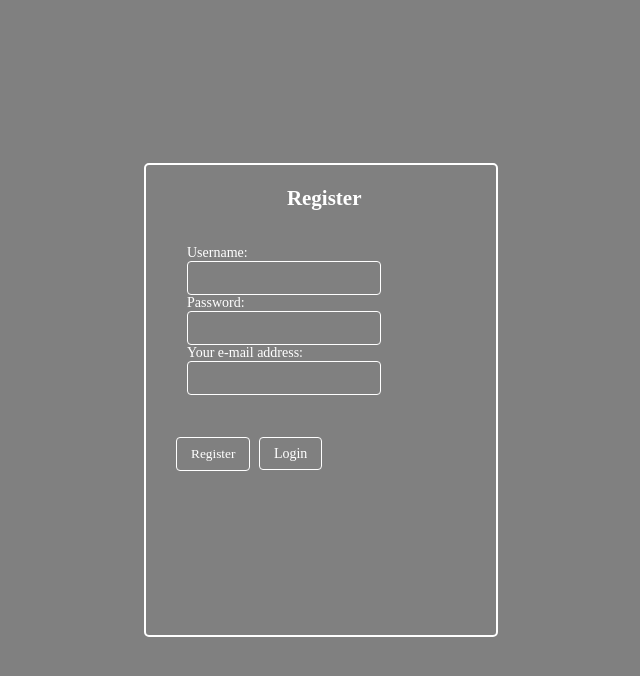
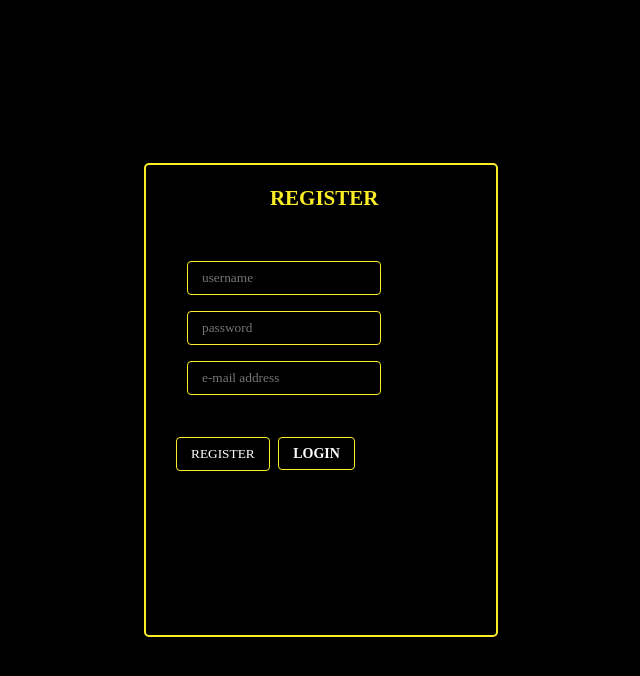
Before and after one commit to szucsaron/LMS, a Java web app: page /register.html in a window 1280 px wide. Shown: the top 676 px of the page, without its empty margins (319-959 px from the left). Run offline with Tomcat 11, a stand-in JSP engine, Linux system fonts and the light colour scheme.

Commit message:
improved? design

```diff
--- a/src/main/java/com/codecool/web/servlet/ArticleServlet.java
+++ b/src/main/java/com/codecool/web/servlet/ArticleServlet.java
@@ -20,7 +20,6 @@ public class ArticleServlet extends HttpServlet {
 
         Article newArticle = new Article(title, content);
 
-
     }
 
     @Override
--- a/src/main/webapp/index.css
+++ b/src/main/webapp/index.css
@@ -1,5 +1,6 @@
 body {
-    background-color: grey;
+    color: white;
+    background-color: black;
     height: 100%;
     overflow: hidden;
     font-family: 'Crimson Text', serif;
@@ -7,7 +8,7 @@ body {
 }
 
 .login {
-    background-color: grey;
+    background-color: black;
     text-color: #000000;
     overflow: none;
     width: 25%;
@@ -19,14 +20,14 @@ body {
     bottom: 0;
     top: 0;
     margin: auto;
-    border: 2px solid white;
+    border: 2px solid #FAED26;
     border-radius: 5px;
     font-family: 'Crimson Text', serif;
     font-size: 0.875em;
 }
 
 .users {
-    background-color: grey;
+    background-color: black;
     text-color: #000000;
     overflow: none;
     width: 25%;
@@ -48,7 +49,7 @@ h2 {
     text-align: center;
     margin-top: 2%;
     margin-left: 2%;
-    color: white;
+    color: #FAED26;
     font-family: 'Crimson Text', serif;
 }
 
@@ -56,13 +57,13 @@ a.button {
     color: white;
     text-decoration: none;
     margin-left: 5px;
-    background-color: grey;
+    background-color: black;
     padding: 8px;
     padding-right: 14px;
     padding-left: 14px;
-    border: 2px white;
+    border: 2px #FAED26;
     border-radius: 4px;
-    border-color: white;
+    border-color: #FAED26;
     border-style: solid;
     border-width: 1.5px;
     font-family: 'Crimson Text', serif;
@@ -78,16 +79,24 @@ a:visited {
     text-decoration: none;
 }
 
+a:link {
+    text-decoration: none;
+    font-weight: bold;
+}
+
+a:hover {
+    color: #FAED26;
+}
+
 .login input[type = text] {
     color: white;
     margin-left: 0px;
-    background-color: grey;
+    background-color: black;
     padding: 8px;
     padding-right: 14px;
     padding-left: 14px;
-    border: 2px white;
+    border: 2px #FAED26;
     border-radius: 4px;
-    border-color: white;
     border-style: solid;
     border-width: 1.5px;
     font-family: 'Crimson Text', serif;
@@ -96,13 +105,12 @@ a:visited {
 .login input[type = password] {
     color: white;
     margin-left: 0px;
-    background-color: grey;
+    background-color: black;
     padding: 8px;
     padding-right: 14px;
     padding-left: 14px;
-    border: 2px white;
+    border: 2px #FAED26;
     border-radius: 4px;
-    border-color: white;
     border-style: solid;
     border-width: 1.5px;
     font-family: 'Crimson Text', serif;
@@ -111,13 +119,12 @@ a:visited {
 .login input[type = submit] {
     color: white;
     margin-left: 15px;
-    background-color: grey;
+    background-color: black;
     padding: 8px;
     padding-right: 14px;
     padding-left: 14px;
-    border: 2px white;
+    border: 2px #FAED26;
     border-radius: 4px;
-    border-color: white;
     border-style: solid;
     border-width: 1.5px;
     font-family: 'Crimson Text', serif;
--- a/src/main/webapp/profile.jsp
+++ b/src/main/webapp/profile.jsp
@@ -13,7 +13,7 @@
 <body>
 <% User user = (User) request.getAttribute("user"); %>
     <div class="login">
-        <h2>Profile</h2>
+        <h2>PROFILE</h2>
         <form action="profile" method="POST">
             <p>Username:<br>
             <input type="text" name="username" value="<%= user.getUsername()%>">
@@ -24,7 +24,7 @@
             Your e-mail address:<br>
             <input readonly type="text" name="email" placeholder="<%= user.getEmail()%>"></p>
             <br>
-            <input type="submit" value="Save">
+            <input type="submit" value="SAVE">
         </form>
     </div>
 </body>
--- a/src/main/webapp/register.html
+++ b/src/main/webapp/register.html
@@ -10,19 +10,19 @@
 <body>
 
 <div class="login">
-    <h2>Register</h2>
+    <h2>REGISTER</h2>
     <form action="register" method="POST">
-        <p>Username:<br>
-            <input type="text" name="username">
+        <p><br>
+            <input type="text" name="username" placeholder="username">
             <br>
-            Password:<br>
-            <input type="password" name="password">
             <br>
-            Your e-mail address:<br>
-            <input type="text" name="email"></p>
+            <input type="password" name="password" placeholder="password">
+            <br>
+            <br>
+            <input type="text" name="email" placeholder="e-mail address"></p>
         <br>
-        <input type="submit" value="Register">
-        <a class="button" href="index.html">Login</a>
+        <input type="submit" value="REGISTER">
+        <a class="button" href="index.html">LOGIN</a>
     </form>
 </div>
 
--- a/src/main/webapp/users.jsp
+++ b/src/main/webapp/users.jsp
@@ -12,7 +12,7 @@
 </head>
 <body>
     <div class="users">
-        <h2>Users</h2>
+        <h2>USERS</h2>
         <% User[] users = (User[]) request.getAttribute("users"); %>
         <% for (User u : users) { %>
             <p><%= u.getUsername() %> - <%= u.getEmail() %></p>
```
Also changed, not shown: other parts of src/main/webapp/index.css (+39 -16 lines), src/main/webapp/add_article.html (+6 -6 lines), src/main/webapp/content.jsp (+6 -6 lines), src/main/webapp/index.html (+7 -7 lines).
